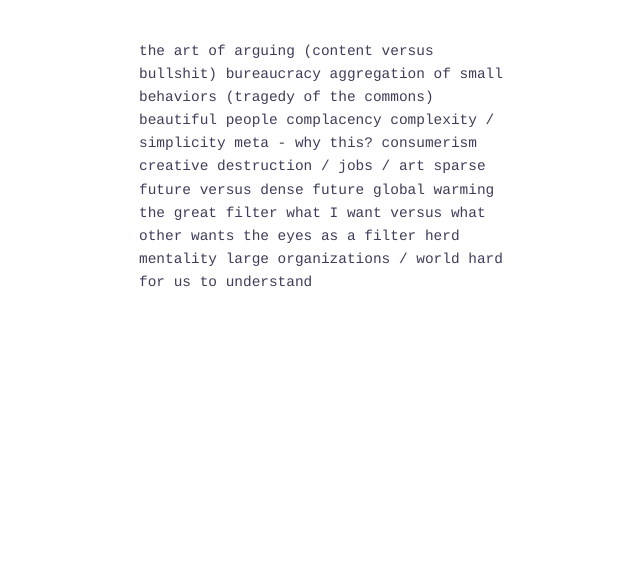
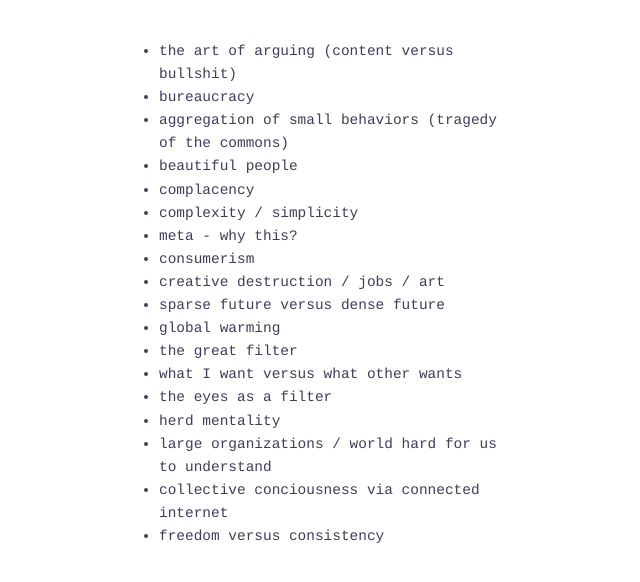
Before and after one commit to capshaw/508bce, a Jekyll site: the page built from future-topics.md, in a window 1280 px wide. Shown: the top 582 px of the page, without its empty margins (311-951 px from the left). Built offline with Jekyll 4.4.1, drawn with Linux system fonts in a browser that asks for light colours; our own code applies the rules of GitHub Pages for plain Markdown files.

Commit message:
Update future-topics.md

```diff
--- a/future-topics.md
+++ b/future-topics.md
@@ -1,16 +1,18 @@
-the art of arguing (content versus bullshit)
-bureaucracy
-aggregation of small behaviors (tragedy of the commons)
-beautiful people
-complacency
-complexity / simplicity
-meta - why this?
-consumerism
-creative destruction / jobs / art
-sparse future versus dense future
-global warming
-the great filter
-what I want versus what other wants
-the eyes as a filter
-herd mentality
-large organizations / world hard for us to understand
+- the art of arguing (content versus bullshit)
+- bureaucracy
+- aggregation of small behaviors (tragedy of the commons)
+- beautiful people
+- complacency
+- complexity / simplicity
+- meta - why this?
+- consumerism
+- creative destruction / jobs / art
+- sparse future versus dense future
+- global warming
+- the great filter
+- what I want versus what other wants
+- the eyes as a filter
+- herd mentality
+- large organizations / world hard for us to understand
+- collective conciousness via connected internet
+- freedom versus consistency
```
